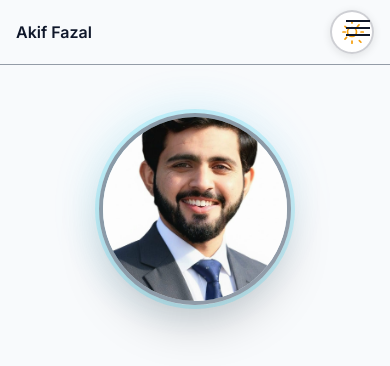
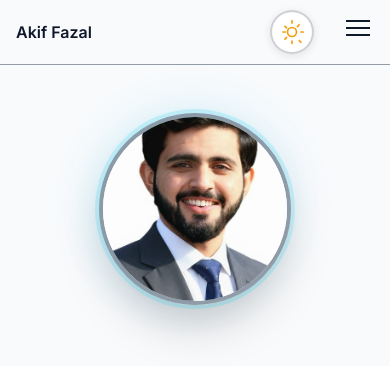
Before and after one commit to Akiffazal/my-portfolio-website, a plain HTML site: page index.html in a window 390 px wide. Shown: the top 366 px of the page. Drawn offline with nearby package versions, Linux system fonts and the light colour scheme; a small style sheet from the web is missing.

Commit message:
adjust icon

```diff
--- a/theme.css
+++ b/theme.css
@@ -175,6 +175,13 @@ html[data-theme='dark'] .theme-toggle__icon--light {
   display: none;
 }
 
+@media (max-width: 768px) {
+  #themeToggle {
+    margin-right: 60px;
+    margin-left: auto;
+  }
+}
+
 .sr-only {
   position: absolute;
   width: 1px;
```
